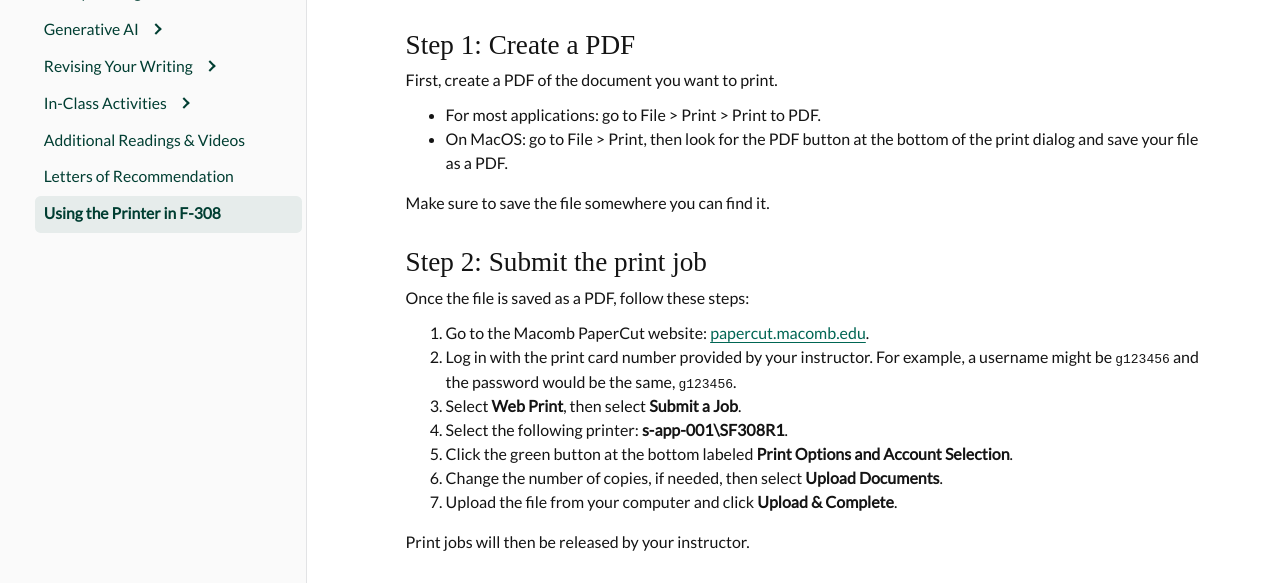
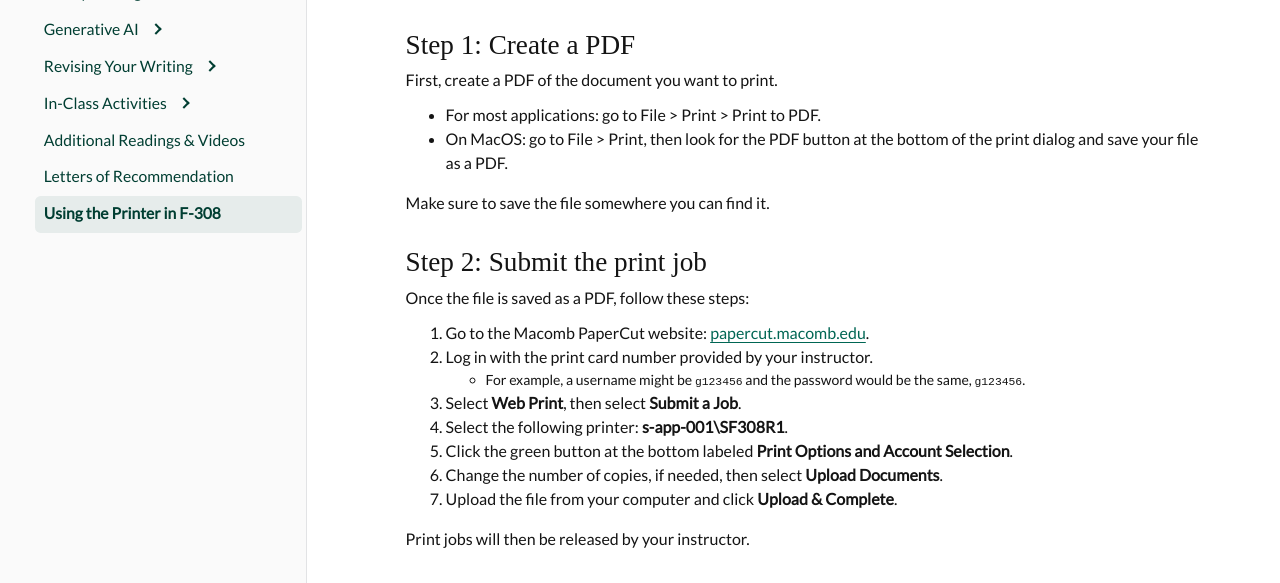
Before and after one commit to skarlis3/1181, a plain HTML site: page resources/printer-f308.html in a window 1280 px wide. Shown: the part 217-800 px from the top of the page. Drawn offline with Linux system fonts and the light colour scheme; a web font is replaced by a local one.

Commit message:
Printer page: make login example a smaller sub-point

```diff
--- a/resources/printer-f308.html
+++ b/resources/printer-f308.html
@@ -27,7 +27,11 @@
     <p>Once the file is saved as a PDF, follow these steps:</p>
     <ol>
       <li>Go to the Macomb PaperCut website: <a href="https://papercut.macomb.edu" target="_blank" rel="noopener">papercut.macomb.edu</a>.</li>
-      <li>Log in with the print card number provided by your instructor. For example, a username might be <code>g123456</code> and the password would be the same, <code>g123456</code>.</li>
+      <li>Log in with the print card number provided by your instructor.
+        <ul>
+          <li style="font-size: 0.875em;">For example, a username might be <code>g123456</code> and the password would be the same, <code>g123456</code>.</li>
+        </ul>
+      </li>
       <li>Select <strong>Web Print</strong>, then select <strong>Submit a Job</strong>.</li>
       <li>Select the following printer: <strong>s-app-001\SF308R1</strong>.</li>
       <li>Click the green button at the bottom labeled <strong>Print Options and Account Selection</strong>.</li>
```
